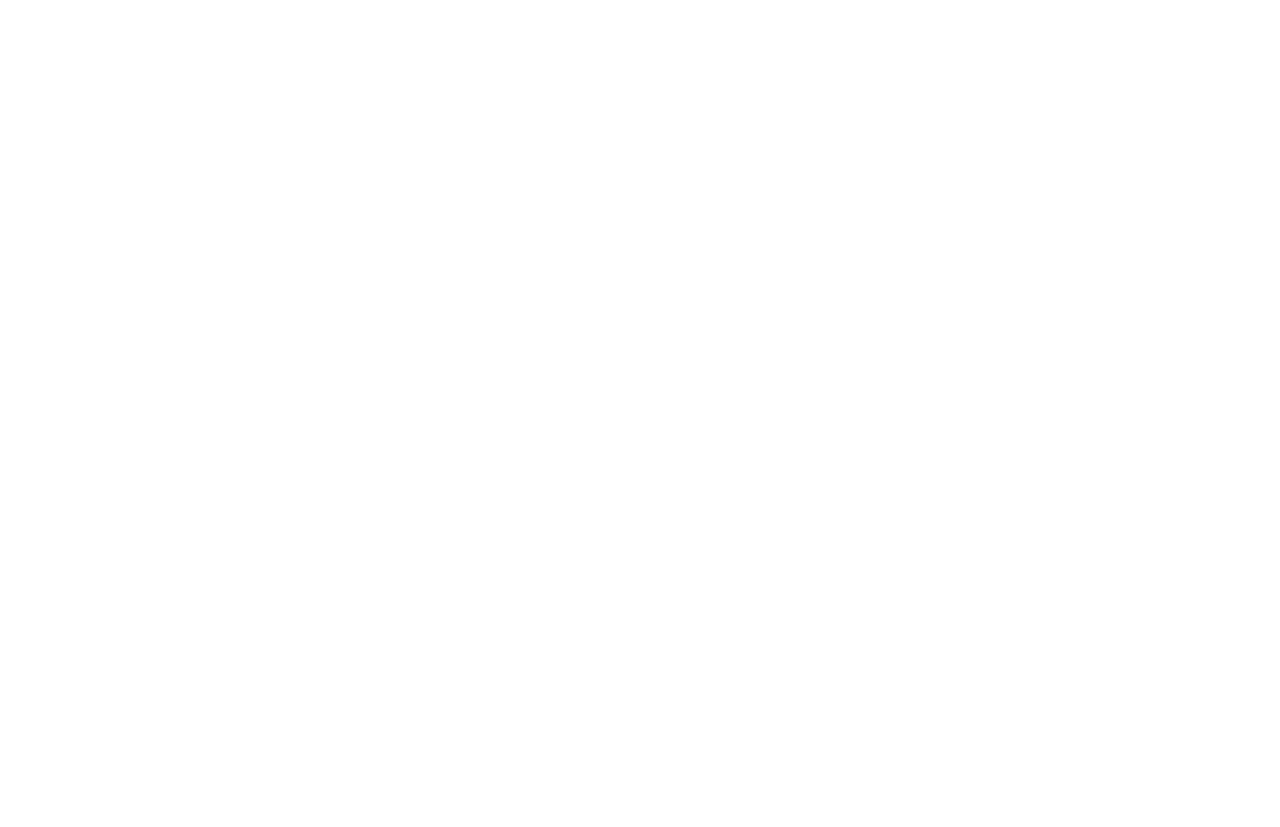
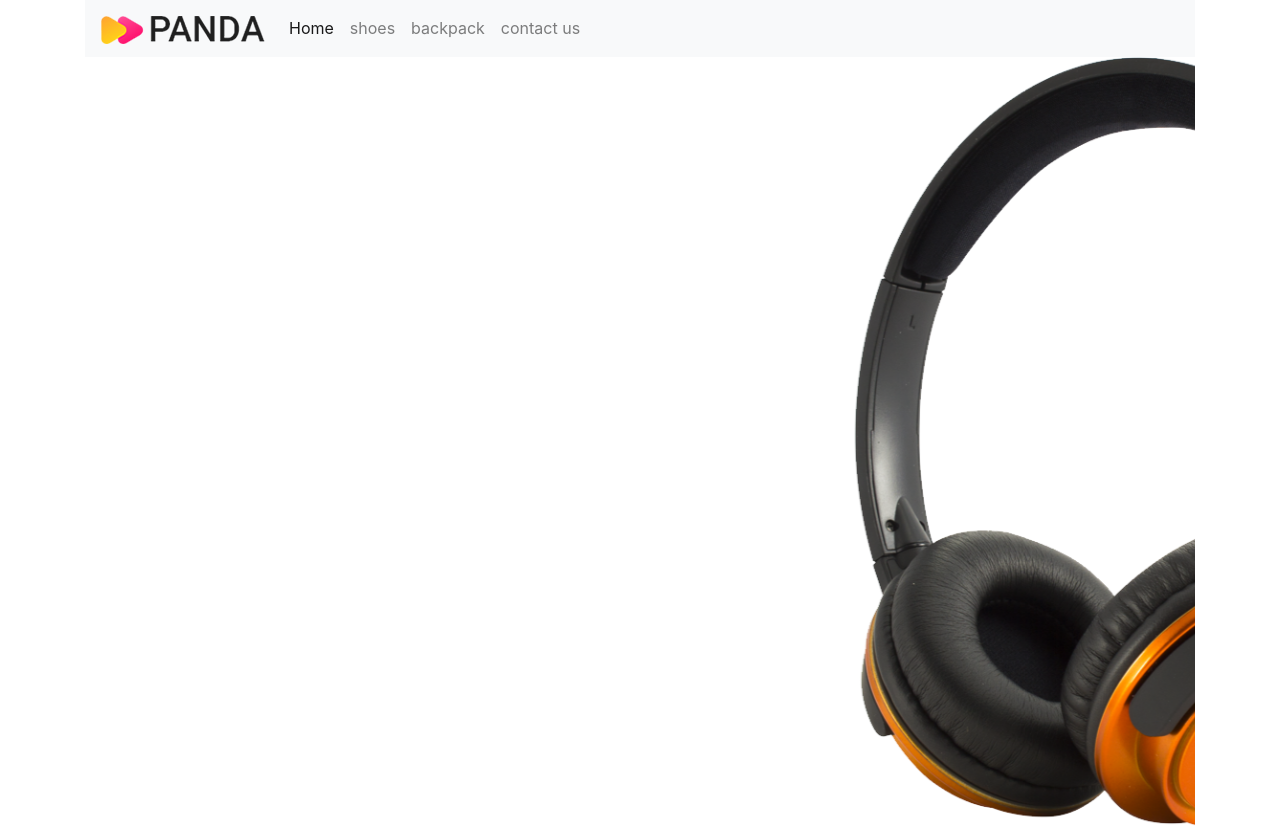
Before and after one commit to sahaberhossen/panda-commerce, a plain HTML site: page index.html in a window 1280 px wide. Before the commit the page ends 800 px from the top, so only its background shows below. Drawn offline with nearby package versions, Linux system fonts and the light colour scheme.

Commit message:
carousel added

```diff
--- a/index.html
+++ b/index.html
@@ -12,15 +12,78 @@
 <body>
 
 
+    <header>
+        <div class="container">
+            <nav class="navbar navbar-expand-lg navbar-light bg-light">
+                <a class="navbar-brand" href="#"><img src="images/logo.png" alt=""></a>
+                <button class="navbar-toggler" type="button" data-toggle="collapse" data-target="#navbarNav" aria-controls="navbarNav" aria-expanded="false" aria-label="Toggle navigation">
+                  <span class="navbar-toggler-icon"></span>
+                </button>
+                <div class="collapse navbar-collapse" id="navbarNav">
+                  <ul class="navbar-nav">
+                    <li class="nav-item active">
+                      <a class="nav-link" href="#">Home <span class="sr-only">(current)</span></a>
+                    </li>
+                    <li class="nav-item">
+                      <a class="nav-link" href="#">shoes</a>
+                    </li>
+                    <li class="nav-item">
+                      <a class="nav-link" href="#">backpack</a>
+                    </li>
+                    <li class="nav-item">
+                      <a class="nav-link" href="#">contact us</a>
+                    </li>
+                  </ul>
+                </div>
+              </nav>
+        </div>
+    </header>
+    <div class="slider">
+        <div class="container">
+            <div id="carouselExampleControls" class="carousel slide" data-ride="carousel">
+                <div class="carousel-inner">
+                  <div class="carousel-item active">
+                        <div class="row">
+                            <div class="col-8"></div>
+                            <div class="col-4">
+                                <img src="images/banner-images/headphone.png"  alt="..."></div>
+                        </div>
+
+                  </div>
+                  <div class="carousel-item">
+                    <div class="row">
+                        <div class="col-8"></div>
+                        <div class="col-4">
+                            <img src="images/banner-images/tv.png"  alt="..."></div>
+                    </div>
+
+                  </div>
+                  <div class="carousel-item">
+                    <div class="row">
+                        <div class="col-8">
+                            <h2>Ear bud warmer</h2>
+                            <p>Lorem ipsum dolor sit amet consectetur adipisicing elit. Autem aliquam, excepturi, itaque totam dolore nesciunt in aliquid alias nostrum ea recusandae debitis repellat unde dignissimos. Quia, ea? Magnam, ipsum dolorem.</p>
+                            <h3>$420</h3>
+                            <a href="">buy now</a>
+                        </div>
+                        <div class="col-4">
+                            <img src="images/banner-images/xbox.png"  alt="..."></div>
+                    </div>
 
 
-
-
-
-
-
-
-
+                  </div>
+                </div>
+                <a class="carousel-control-prev" href="#carouselExampleControls" role="button" data-slide="prev">
+                  <span class="carousel-control-prev-icon" aria-hidden="true"></span>
+                  <span class="sr-only">Previous</span>
+                </a>
+                <a class="carousel-control-next" href="#carouselExampleControls" role="button" data-slide="next">
+                  <span class="carousel-control-next-icon" aria-hidden="true"></span>
+                  <span class="sr-only">Next</span>
+                </a>
+              </div>
+        </div>
+    </div>
 
 
 
```
